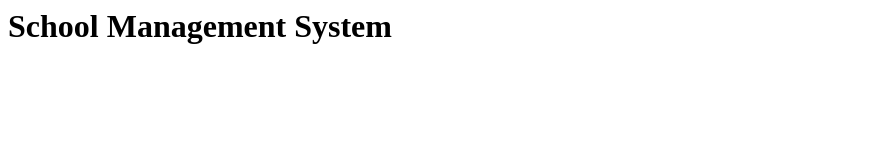
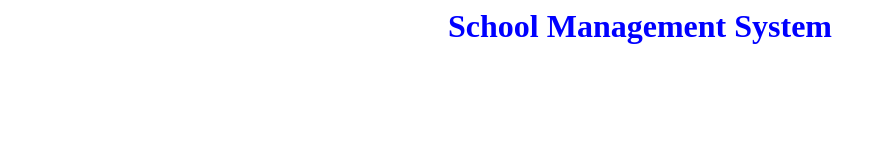
Before and after one commit to varahalu551/devoptest, a plain HTML site: page website/index.html in a window 1280 px wide. Shown: the whole page, without its empty margins (0-886 px from the left). Drawn offline with Linux system fonts and the light colour scheme.

Commit message:
change color

```diff
--- a/website/index.html
+++ b/website/index.html
@@ -1,4 +1,4 @@
 <html>
     <head><title>Static Website</title></head>
-    <body><h1>School Management System</h1></body>
+    <body><h1 style="color:blue;text-align: center;">School Management System</h1></body>
 </html>
```
